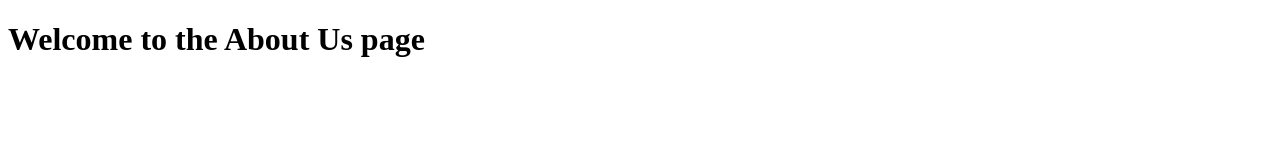
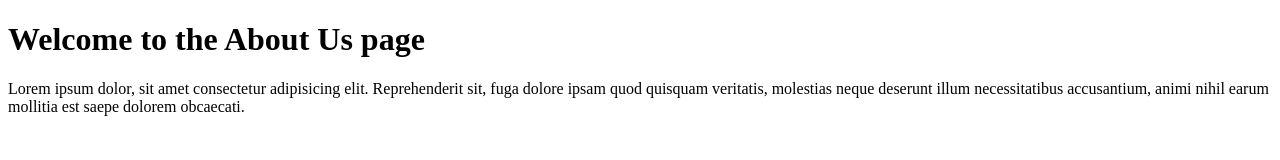
Before and after one commit to chigboraphael/Hello-Demo, a plain HTML site: page pages/about.html in a window 1280 px wide. Drawn offline with Linux system fonts and the light colour scheme.

Commit message:
Added a lorem Paragraph

```diff
--- a/pages/about.html
+++ b/pages/about.html
@@ -7,5 +7,11 @@
   </head>
   <body>
     <h1>Welcome to the About Us page</h1>
+    <p>
+      Lorem ipsum dolor, sit amet consectetur adipisicing elit. Reprehenderit
+      sit, fuga dolore ipsam quod quisquam veritatis, molestias neque deserunt
+      illum necessitatibus accusantium, animi nihil earum mollitia est saepe
+      dolorem obcaecati.
+    </p>
   </body>
 </html>
```
